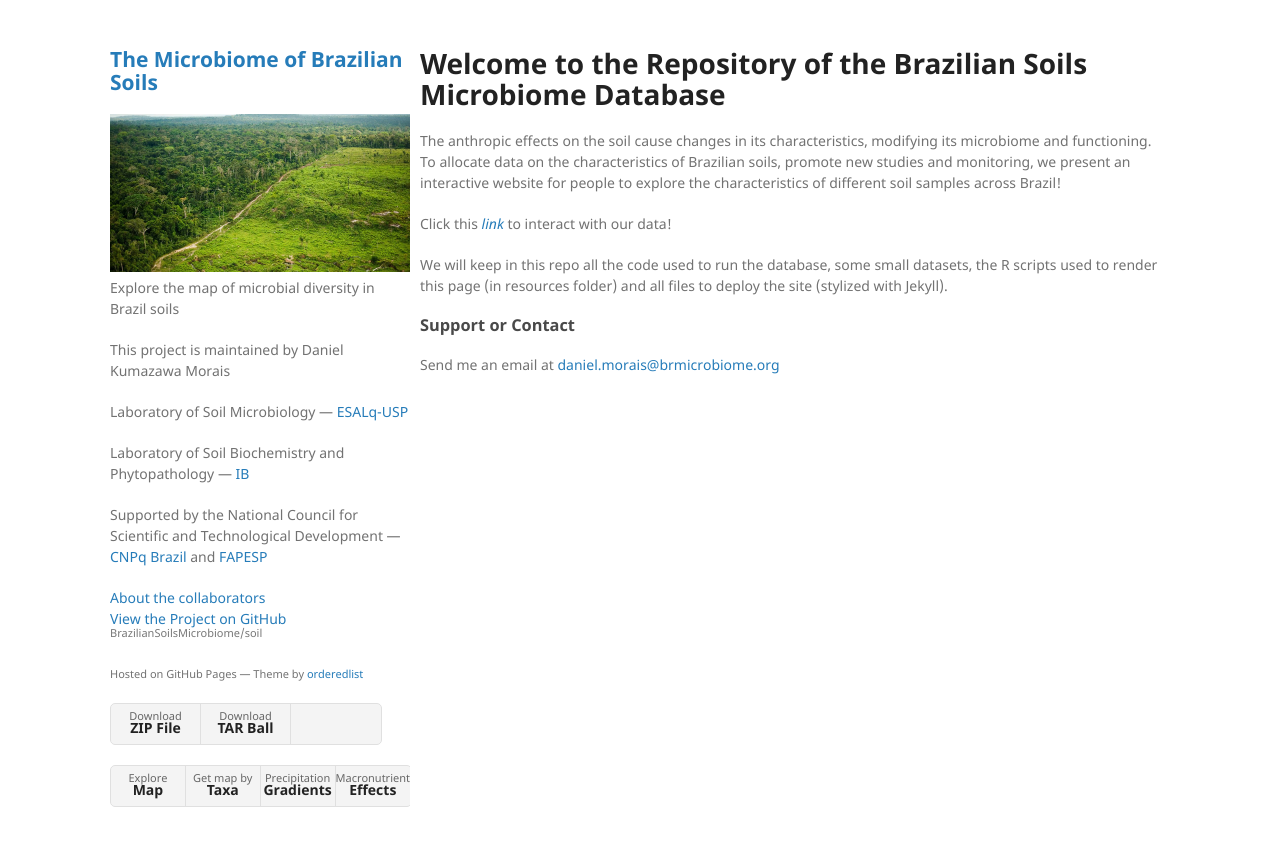
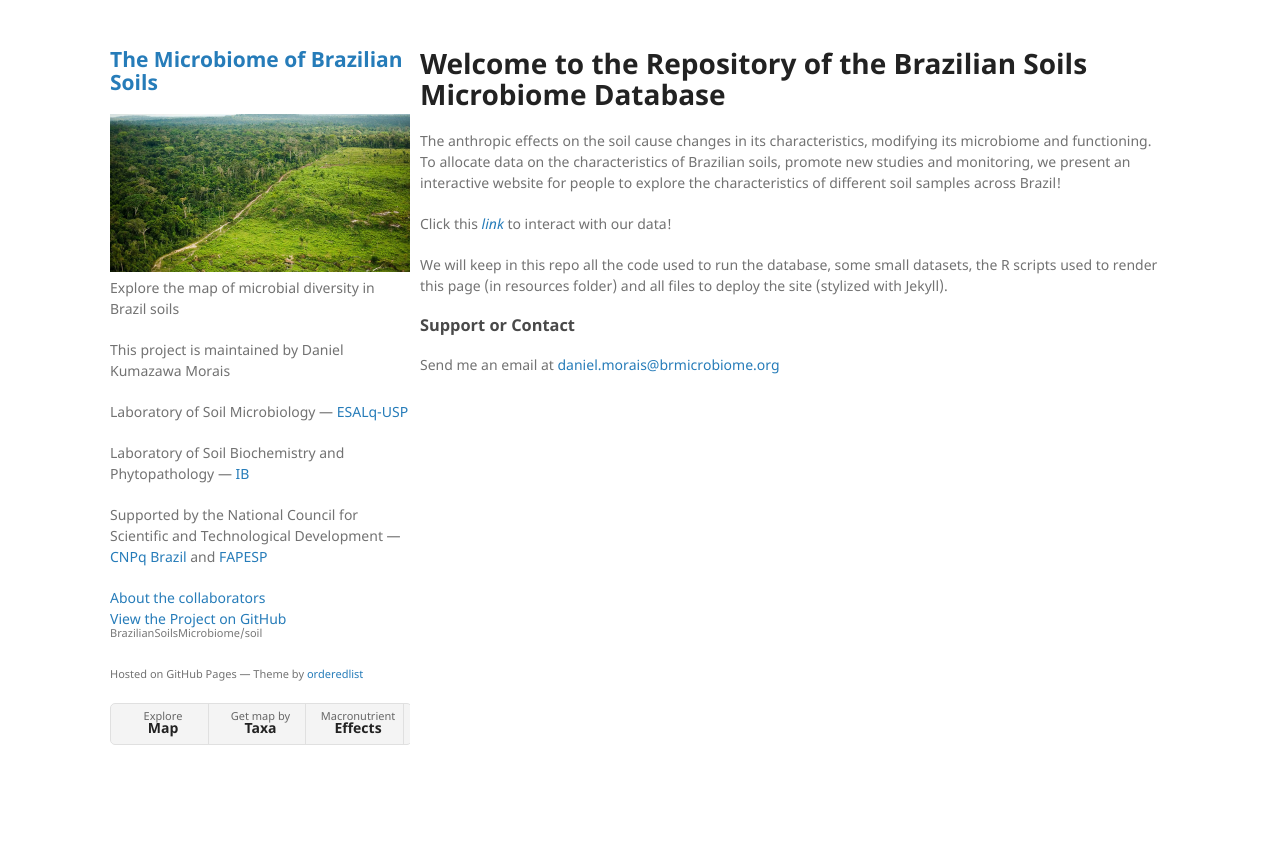
Before and after one commit to BrazilianSoilsMicrobiome/soil, a Jekyll site: the page built from README.md, in a window 1280 px wide. Shown: the top 846 px of the page. Built offline with Jekyll 4.4.1, drawn with Linux system fonts in a browser that asks for light colours; our own code applies the rules of GitHub Pages for plain Markdown files; a style sheet for code colours, icons or effects is not loaded.

Commit message:
Update default.html

```diff
--- a/_layouts/default.html
+++ b/_layouts/default.html
@@ -33,15 +33,11 @@
 
         <p><small>Hosted on GitHub Pages &mdash; Theme by <a href="https://github.com/orderedlist">orderedlist</a></small></p>
 
-        <ul class="downloads">
-          <li><a href="{{ site.github.zip_url }}">Download <strong>ZIP File</strong></a></li>
-          <li><a href="{{ site.github.tar_url }}">Download <strong>TAR Ball</strong></a></li>
-        </ul>
         <div class="list_container">
           <ul class="menu">
             <li><a href="index.html">Explore <strong>Map</strong></a></li>
             <li><a href="taxa_search.html">Get map by <strong>Taxa</strong></a></li>
-            <li><a href="under_construction.html">Precipitation <strong>Gradients</strong></a></li>
+            <!--<li><a href="under_construction.html">Precipitation <strong>Gradients</strong></a></li> -->
             <li><a href="macronutrients.html">Macronutrient <strong>Effects</strong></a></li>
           </ul>
         </div>
```
